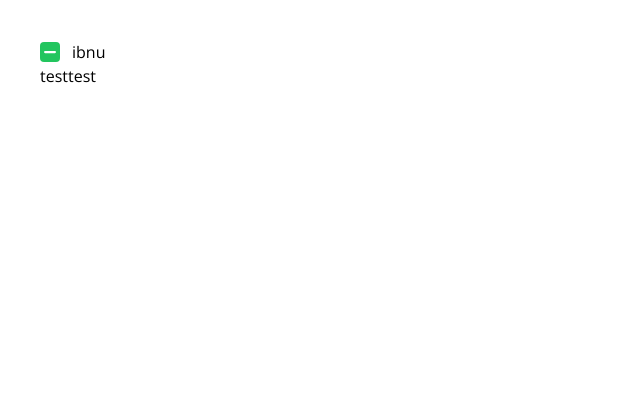
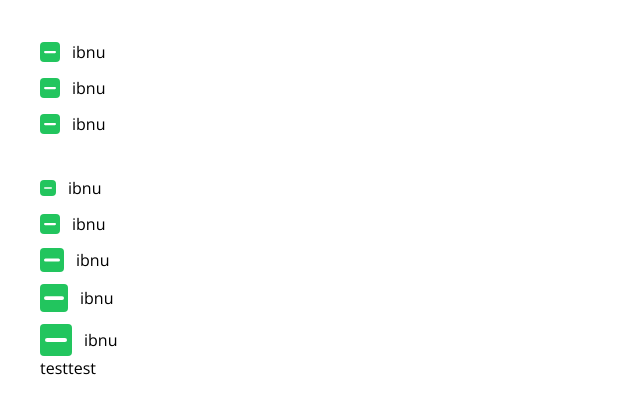
Before and after one commit to ibnumusyaffa/tailwind-components, a Next.js app: page /checkbox in a window 1280 px wide. Shown: the top 414 px of the page, without its empty margins (0-640 px from the left). Built offline with nearby package versions, Linux system fonts and the light colour scheme.

Commit message:
add checkbox

```diff
--- a/components/Checkbox.js
+++ b/components/Checkbox.js
@@ -1,6 +1,6 @@
 import React from "react";
 import * as Checkbox from "@radix-ui/react-checkbox";
-import clsx from "clsx";
+import cx from "clsx";
 
 const CheckboxDemo = ({
   color = "green",
@@ -14,19 +14,20 @@ const CheckboxDemo = ({
   defaultChecked,
   onCheckedChange,
 }) => {
-  let iconStyle = clsx({
+  let iconStyle = cx({
     "h-2 w-2": size === "xs",
     "h-3 w-3": size === "sm",
     "h-4 w-4": size === "md",
     "h-5 w-5": size === "lg",
-    "h-6 w-6": size === "xl",
+    "h-[22px] w-[22px]": size === "xl",
   });
   return (
     <div className="flex items-center space-x-3">
       <Checkbox.Root
         disabled={disabled}
-        className={clsx(
-          "flex items-center justify-center rounded data-[state=unchecked]:border border-gray-300 text-white focus:outline-none focus:ring-2",
+        className={cx(
+          "flex items-center justify-center rounded focus:outline-none focus:ring-2",
+          "data-[state=unchecked]:border-gray-300 data-[state=unchecked]:border",
           {
             "h-4 w-4": size === "xs",
             "h-5 w-5": size === "sm",
--- a/pages/checkbox.js
+++ b/pages/checkbox.js
@@ -1,9 +1,10 @@
 import React, { useState } from "react";
 import CheckboxDemo from "../components/Checkbox";
 function Checkbox() {
-  let [checked, setChecked] = useState('indeterminate');
+  let [checked, setChecked] = useState("indeterminate");
   return (
     <div className="p-10">
+      <div className="space-y-3">
         <CheckboxDemo
           label="ibnu"
           name="name"
@@ -11,14 +12,90 @@ function Checkbox() {
           value="1"
           checked={checked}
           onCheckedChange={(e) => {
-          setChecked(e)
+            setChecked(e);
           }}
         ></CheckboxDemo>
-      <button onClick={()=> setChecked('indeterminate')}>test</button>
-      <button onClick={()=> setChecked(true)}>test</button>
-      {/* <CheckboxDemo label="ibnu" name="name" id="name" value="2"></CheckboxDemo>
-      <CheckboxDemo label="ibnu" name="name" id="name" value="3"></CheckboxDemo>
-      <CheckboxDemo label="ibnu" name="name" id="name" value="4"></CheckboxDemo> */}
+        <CheckboxDemo
+          label="ibnu"
+          name="name"
+          id="name"
+          value="1"
+          checked={checked}
+          onCheckedChange={(e) => {
+            setChecked(e);
+          }}
+        ></CheckboxDemo>
+        <CheckboxDemo
+          label="ibnu"
+          name="name"
+          id="name"
+          value="1"
+          checked={checked}
+          onCheckedChange={(e) => {
+            setChecked(e);
+          }}
+        ></CheckboxDemo>
+      </div>
+      <div className="space-y-3 mt-10">
+        <CheckboxDemo
+          label="ibnu"
+          name="name"
+          id="name"
+          value="1"
+          checked={checked}
+          onCheckedChange={(e) => {
+            setChecked(e);
+          }}
+          size="xs"
+        ></CheckboxDemo>
+        <CheckboxDemo
+          label="ibnu"
+          name="name"
+          id="name"
+          value="1"
+          checked={checked}
+          onCheckedChange={(e) => {
+            setChecked(e);
+          }}
+          size="sm"
+        ></CheckboxDemo>
+        <CheckboxDemo
+          label="ibnu"
+          name="name"
+          id="name"
+          value="1"
+          checked={checked}
+          onCheckedChange={(e) => {
+            setChecked(e);
+          }}
+          size="md"
+        ></CheckboxDemo>
+        <CheckboxDemo
+          label="ibnu"
+          name="name"
+          id="name"
+          value="1"
+          checked={checked}
+          onCheckedChange={(e) => {
+            setChecked(e);
+          }}
+          size="lg"
+        ></CheckboxDemo>
+        <CheckboxDemo
+          label="ibnu"
+          name="name"
+          id="name"
+          value="1"
+          checked={checked}
+          onCheckedChange={(e) => {
+            setChecked(e);
+          }}
+          size="xl"
+        ></CheckboxDemo>
+      </div>
+
+      <button onClick={() => setChecked("indeterminate")}>test</button>
+      <button onClick={() => setChecked(true)}>test</button>
     </div>
   );
 }
--- /dev/null
+++ b/settings.json
@@ -0,0 +1,5 @@
+{
+  "tailwindCSS.experimental.classRegex": [
+    ["cx\\(([^)]*)\\)", "[\"'`]([^\"'`]*).*?[\"'`]"],
+  ]
+}
```
Lines whose indentation alone changed are shown as unchanged.
